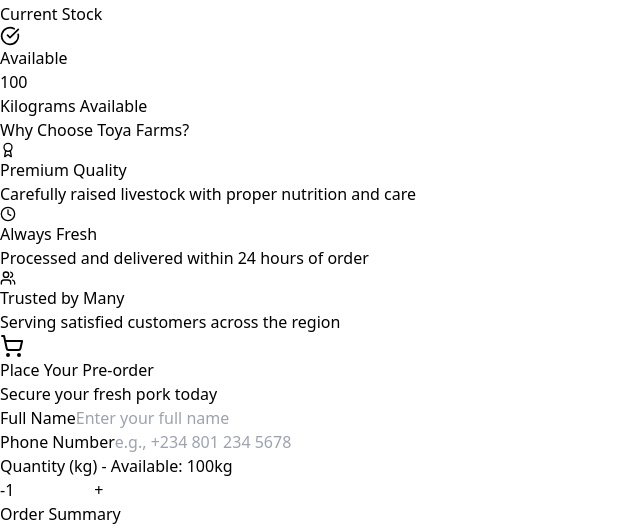
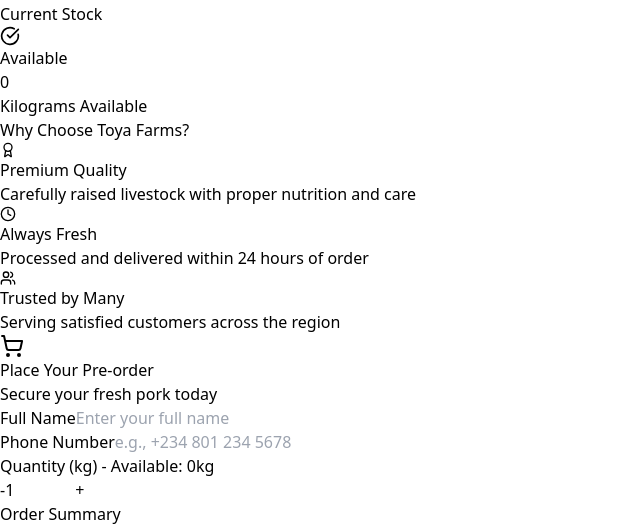
Before and after one commit to Themydee/toyaFarms, a React (Vite) app in the folder fd/: page / in a window 1280 px wide. Shown: the part 278-804 px from the top of the page, without its empty margins (0-640 px from the left). Built offline with nearby package versions, Linux system fonts and the light colour scheme; no server answers.

Commit message:
color-change

```diff
--- a/fd/src/App.jsx
+++ b/fd/src/App.jsx
@@ -10,7 +10,7 @@
 } from "lucide-react";
 
 export default function App() {
-  const [availableQty, setAvailableQty] = useState(100);
+  const [availableQty, setAvailableQty] = useState(0);
   const [name, setName] = useState("");
   const [phone, setPhone] = useState("");
   const [quantity, setQuantity] = useState(1);
```
